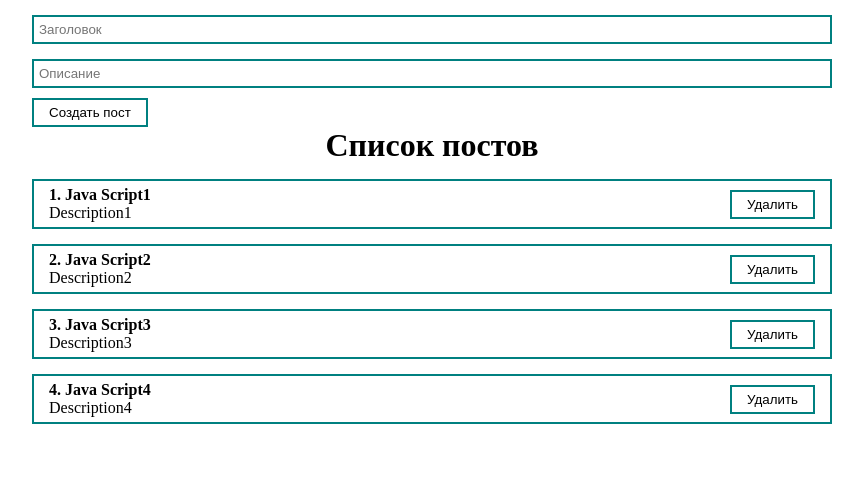
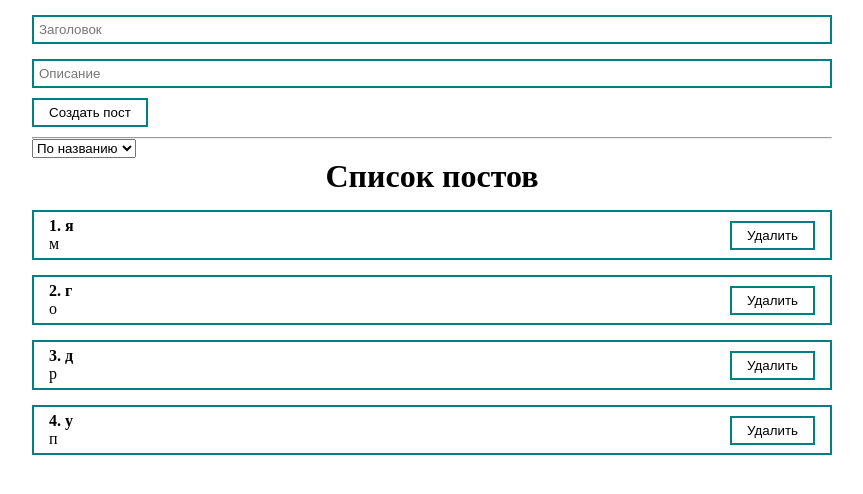
Before and after one commit to StylePro/newProjectInternet, a React (Create React App) app: page / in a window 1280 px wide. Shown: the top 494 px of the page, without its empty margins (208-1071 px from the left). Built offline with nearby package versions, Linux system fonts and the light colour scheme.

Commit message:
sorted win

```diff
--- a/src/App.js
+++ b/src/App.js
@@ -1,18 +1,17 @@
 import React, {useState} from "react";
 import './components/styles/App.css'
-import MyButton from "./components/UI/button/MyButton";
-import MyInput from "./components/UI/input/MyInput";
-import PostItems from "./components/PostItems";
 import PostList from "./components/PostList";
 import PostForm from "./components/PostForm";
+import MySelect from "./components/UI/select/MySelect";
 
 function App() {
     const [posts, setPosts] = useState([
-        {id: '1', title: 'Java Script1', body: 'Description1'},
-        {id: '2', title: 'Java Script2', body: 'Description2'},
-        {id: '3', title: 'Java Script3', body: 'Description3'},
-        {id: '4', title: 'Java Script4', body: 'Description4'},
+        {id: '1', title: 'я', body: 'м'},
+        {id: '2', title: 'г', body: 'о'},
+        {id: '3', title: 'д', body: 'р'},
+        {id: '4', title: 'у', body: 'п'},
     ])
+    const [selectedSort, setSelectedSort] = useState('')
 
     const createPost = (newPost) => {
         setPosts([...posts, newPost])
@@ -20,10 +19,30 @@ function App() {
     const removePost = (post) => {
         setPosts([...posts.filter(p => p.id !== post.id)])
     }
+
+    const sortPost = (sort)=> {
+        setSelectedSort(sort)
+        setPosts([...posts].sort((a, b)=> a[sort].localeCompare(b[sort])))
+    }
     return (
         <div className='App'>
             <PostForm create={createPost}/>
-            <PostList posts={posts} remove={removePost}/>
+            <hr style={{marginTop: 10}}/>
+            <MySelect
+                value={selectedSort}
+                onChange={sortPost}
+                defaultValue='Сортировать'
+                options={[
+                    {value: 'title', name: 'По названию'},
+                    {value: 'body', name: 'По описанию'},
+                ]}
+
+            />
+            {posts.length
+                ?
+                <PostList posts={posts} remove={removePost}/>
+                : <h1 style={{textAlign: "center"}}>Список постов пуст</h1>
+            }
         </div>
     );
 }
--- /dev/null
+++ b/src/components/UI/select/MySelect.jsx
@@ -0,0 +1,12 @@
+import React from 'react';
+
+const MySelect = ({options, value, defaultValue, onChange}) => {
+    return (
+        <select onChange={e => onChange(e.target.value)}>
+            <option disabled value={value}>{defaultValue}</option>
+            {options.map(option => <option key={option.value} value={option.value}>{option.name}</option> )}
+        </select>
+    );
+};
+
+export default MySelect;
```
